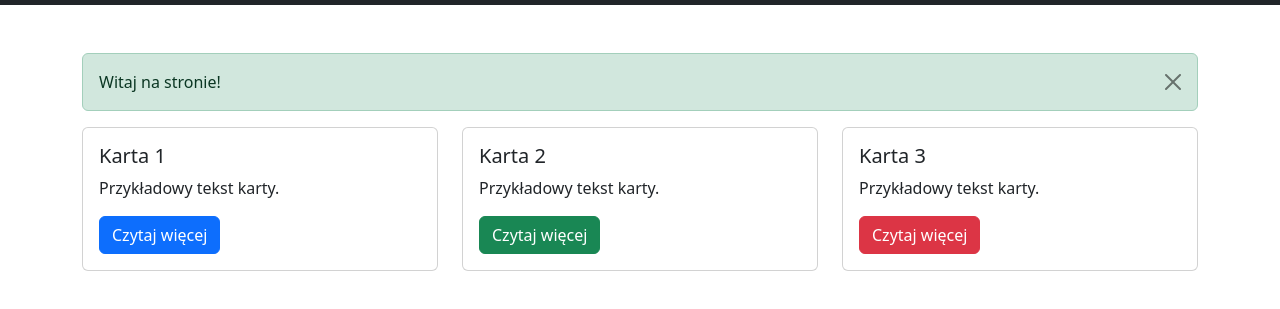
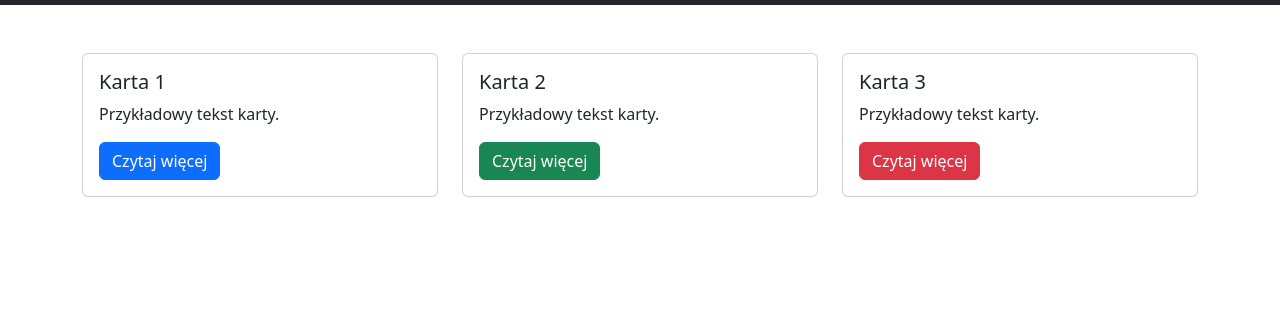
Before and after one commit to rtsikora/PK_GIK, a plain HTML site: page index.html in a window 1280 px wide. Shown: the part 51-360 px from the top of the page. Drawn offline with nearby package versions, Linux system fonts and the light colour scheme.

Commit message:
Update index.html

```diff
--- a/index.html
+++ b/index.html
@@ -33,10 +33,6 @@
     <!-- Główna treść -->
     <div class="container mt-5">
         <!-- Alert -->
-        <div class="alert alert-success alert-dismissible fade show">
-            Witaj na stronie!
-            <button type="button" class="btn-close" data-bs-dismiss="alert"></button>
-        </div>
 
         <!-- Karty -->
         <div class="row">
```
